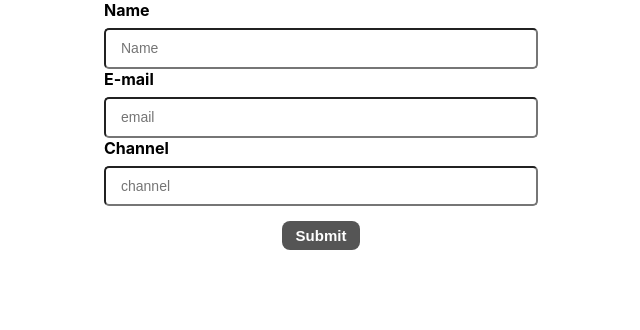
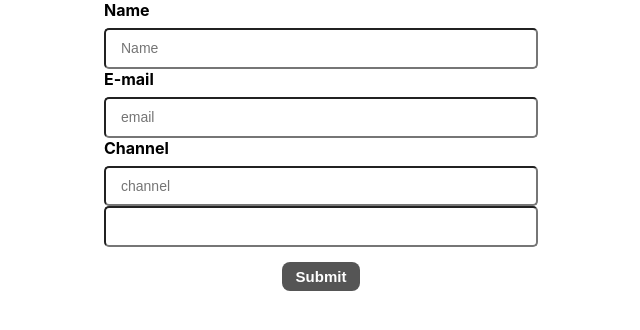
Before and after one commit to ShivamSainier/React-Formik-, a React (Create React App) app: page / in a window 1280 px wide. Shown: the top 330 px of the page, without its empty margins (319-959 px from the left). Built offline with nearby package versions, Linux system fonts and the light colour scheme.

Commit message:
Add a Error Component

```diff
--- /dev/null
+++ b/src/component/TextError.js
@@ -0,0 +1,14 @@
+import React from 'react'
+import "./style.css"
+
+
+function TextError(props) {
+    console.log("Error Props",props.children)
+    return (
+        <div className="error_text">
+            {props.children}
+        </div>
+    )
+}
+
+export default TextError
--- a/src/component/YouTubeForm.js
+++ b/src/component/YouTubeForm.js
@@ -1,6 +1,7 @@
 import React from 'react'
 import "./style.css"
 import { Formik, Form, ErrorMessage, Field, useFormik } from "formik"
+import TextError from './TextError'
 
 function YouTubeForm() {
     const initialValues = {
@@ -37,7 +38,6 @@ function YouTubeForm() {
     return (
         <div className="main_div">
             <Formik initialValues={initialValues} onSubmit={onSubmit} validate={validate} >
-
                 <Form>
                     <label htmlFor="Name">Name</label>
                     <Field
@@ -54,7 +54,21 @@ function YouTubeForm() {
                     <ErrorMessage name="email" />
                     <label htmlFor="Name">Channel</label>
                     <Field type="text" id="channel" placeholder="channel" name="channel" />
-                    <ErrorMessage name="channel" />
+                    <ErrorMessage name="channel" component={TextError} />
+                    <Field as="h1" name="address">{
+                        props => {
+                            const { field, form } = props;
+                            console.log(field)
+                            console.log(form)
+                            return (
+                                <div>
+                                    <input type="text"></input>
+                                </div>
+                            )
+                        }
+                    }
+                    </Field>
+
                     <button type="submit">Submit</button>
                 </Form>
 
--- a/src/component/style.css
+++ b/src/component/style.css
@@ -37,3 +37,7 @@ button{
     display:flex;
     justify-content: left;
 }
+.error_text{
+    color:red;
+    font-family: 'Franklin Gothic Medium', 'Arial Narrow', Arial, sans-serif;
+}
```
